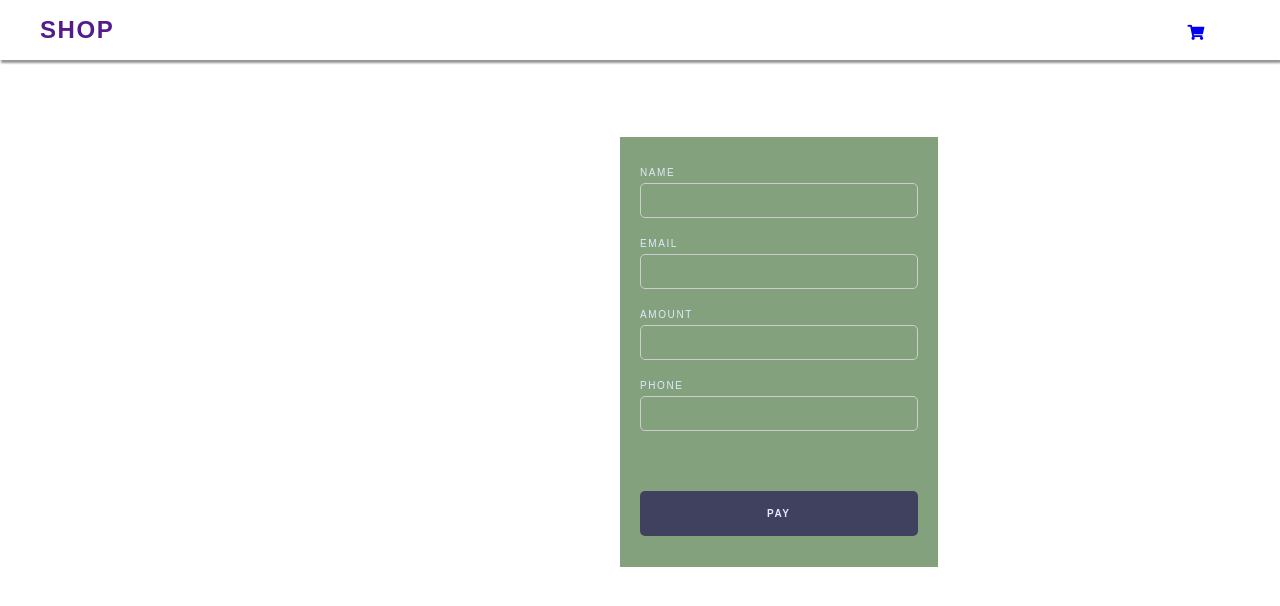
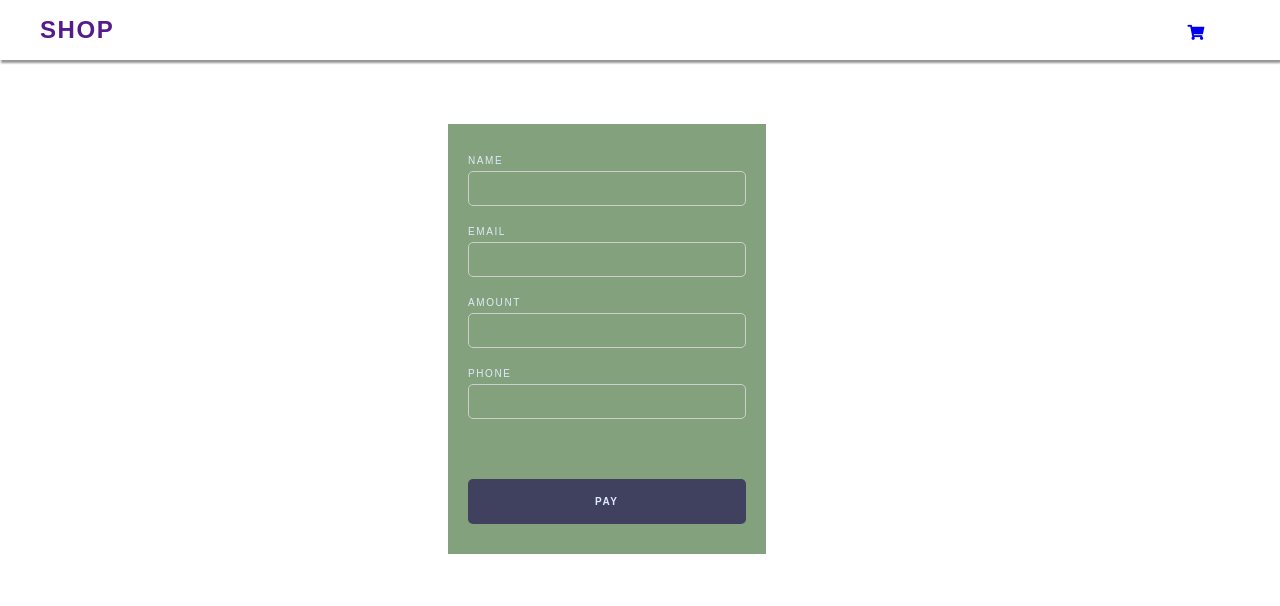
Before and after one commit to abdulsalam030/Shopping-Cart, a React (Create React App) app: page /paystack in a window 1280 px wide. Shown: the top 606 px of the page. Built offline with nearby package versions, Linux system fonts and the light colour scheme.

Commit message:
Paystack Integration Completed

```diff
--- a/src/components/PaystackIntegration/Paystack.css
+++ b/src/components/PaystackIntegration/Paystack.css
@@ -9,8 +9,9 @@
 .container {
   display: flex;
   flex-direction: row;
-   margin: 6% auto;
-   margin-right: 25px;
+   /* margin: 6% auto;  */
+   margin-left: 35%;
+   margin-top: 5%;
   width: 635px;
   height: 430px;
   background: white;
```
